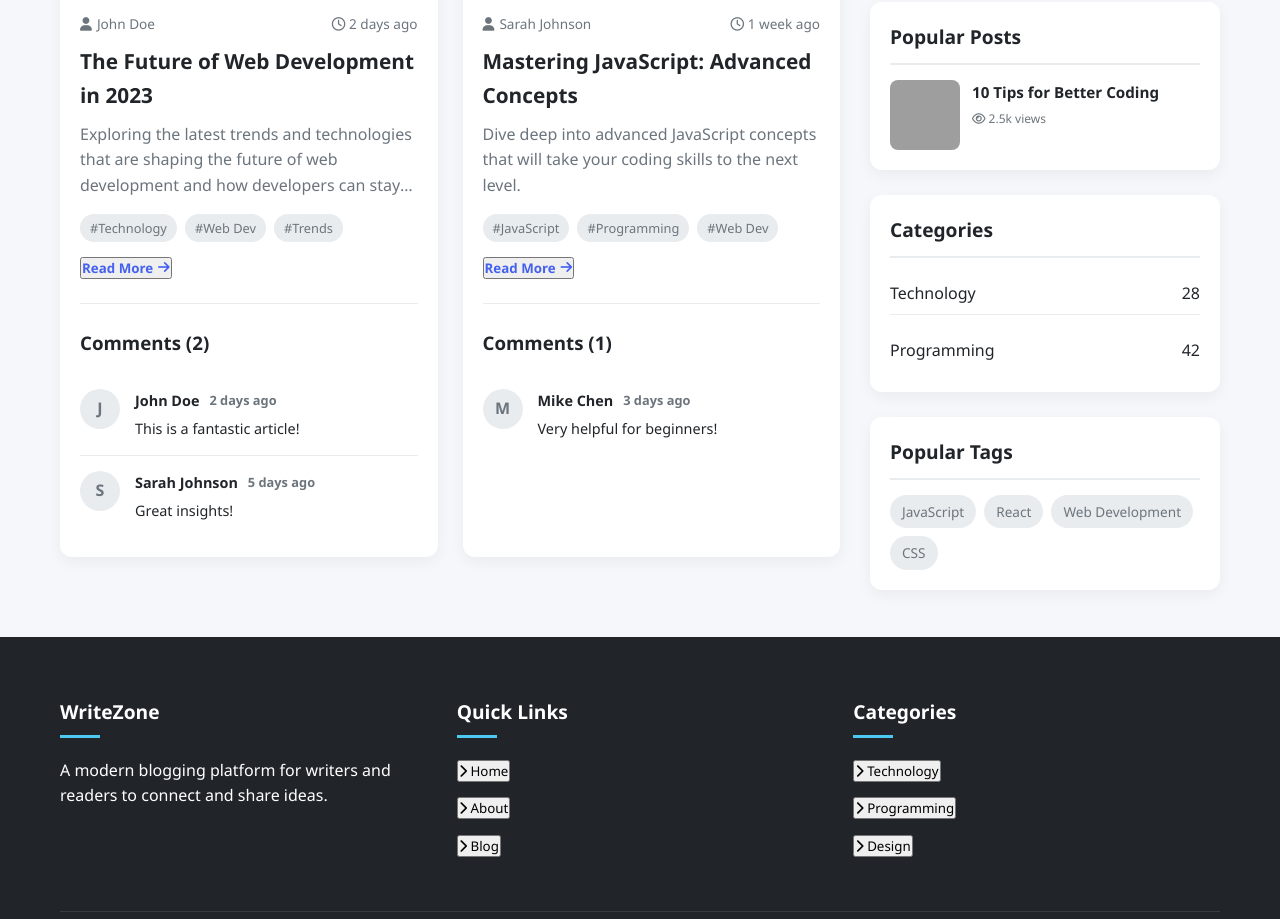
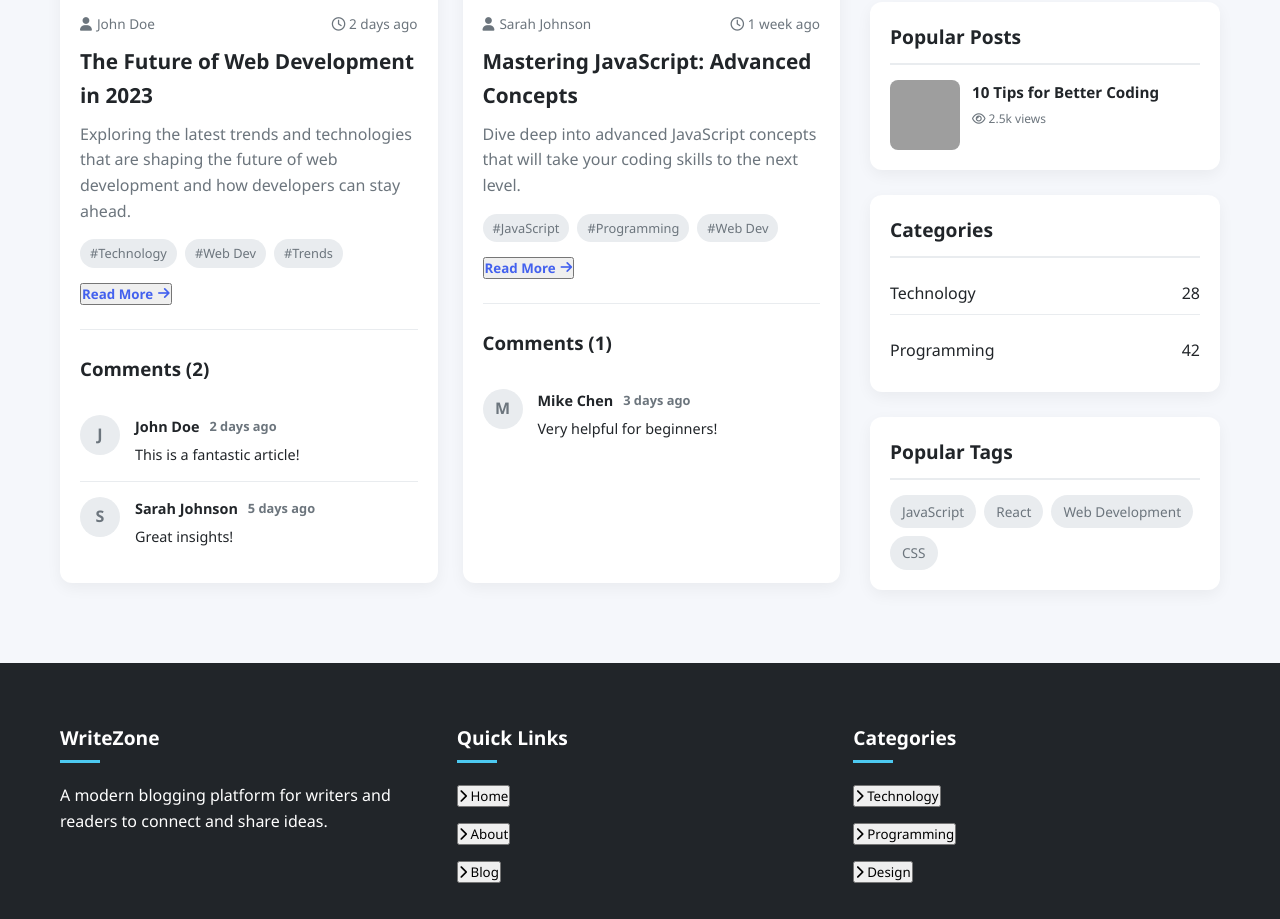
Before and after one commit to Josephj77/Blogging_website, a React (Create React App) app: page / in a window 1280 px wide. Shown: the part 820-1739 px from the top of the page. Built offline with nearby package versions, Linux system fonts and the light colour scheme; grey boxes are pictures that could not be loaded.

Commit message:
Remove line clamp from post excerpt styling

```diff
--- a/src/App.css
+++ b/src/App.css
@@ -215,7 +215,6 @@ nav a:hover {
   color: var(--gray);
   margin-bottom: 15px;
   display: -webkit-box;
-  -webkit-line-clamp: 3;
   -webkit-box-orient: vertical;
   overflow: hidden;
 }
```
